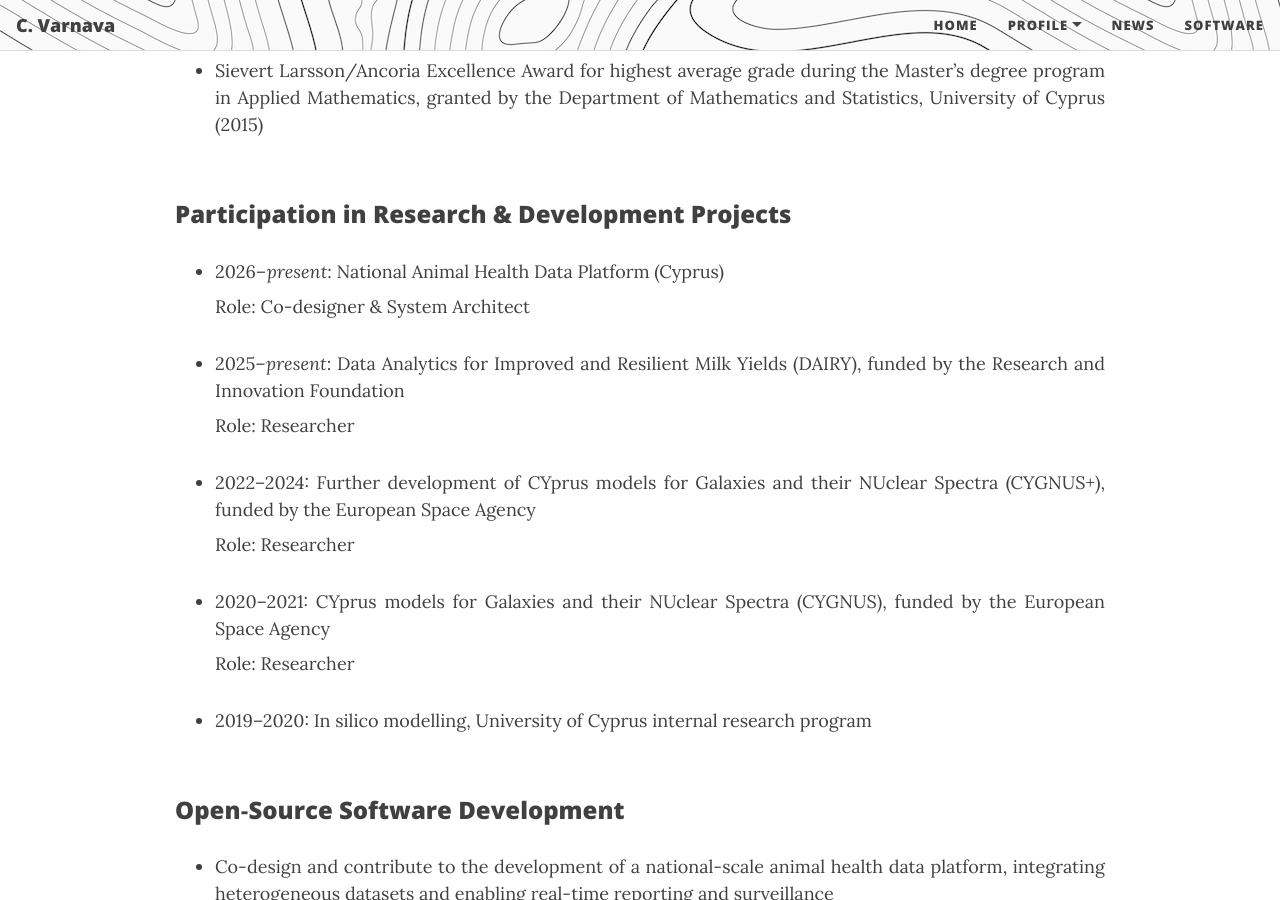
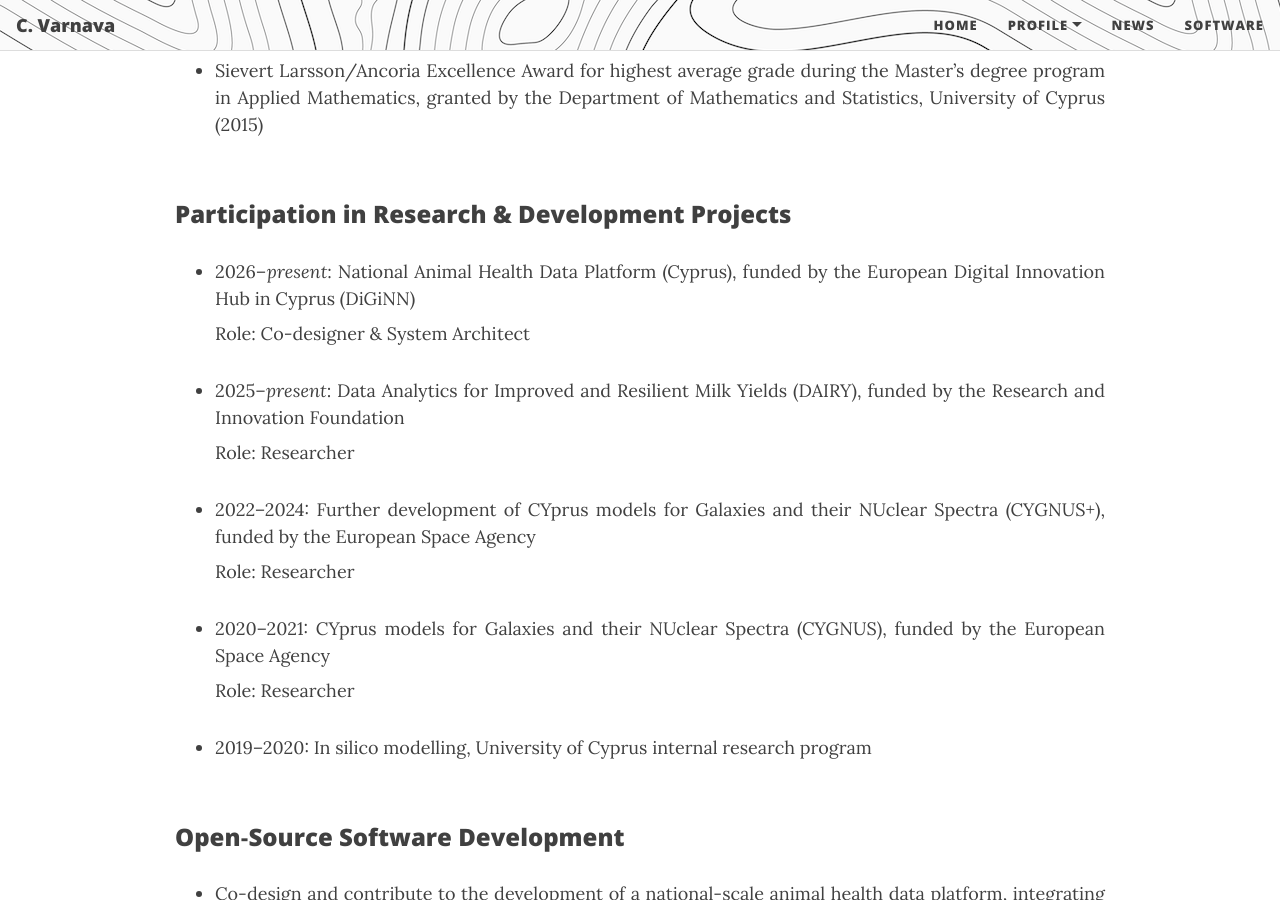
Before and after one commit to ch-var/ch-var.github.io, a Jekyll site: the page built from CV.html, in a window 1280 px wide and 900 px high, scrolled down 1616 px. Built offline with Jekyll 4.4.1, drawn with Linux system fonts in a browser that asks for light colours; formulas are drawn with MathJax 3.

Commit message:
Update CV.html

```diff
--- a/CV.html
+++ b/CV.html
@@ -61,7 +61,7 @@ mathjax: true
 <br>
 <p style="font-family: var(--header-font); font-weight: 800; line-height: 1.1; font-size: 1.5rem; margin-top: 1.25rem;">Participation in Research & Development Projects</p>
 <ul>
-<li class="responsive-margin" style="margin-bottom: 8px;">2026–<i>present</i>: National Animal Health Data Platform (Cyprus) </li>
+<li class="responsive-margin" style="margin-bottom: 8px;">2026–<i>present</i>: National Animal Health Data Platform (Cyprus), funded by the European Digital Innovation Hub in Cyprus (DiGiNN)</li>
 <p align='justify' class="responsive-margin" style="margin-top: 8px;">Role: Co-designer & System Architect</p>
 <p></p>
 <li class="responsive-margin" style="margin-bottom: 8px;">2025–<i>present</i>: Data Analytics for Improved and Resilient Milk Yields (DAIRY), funded by the Research and Innovation Foundation</li>
```
